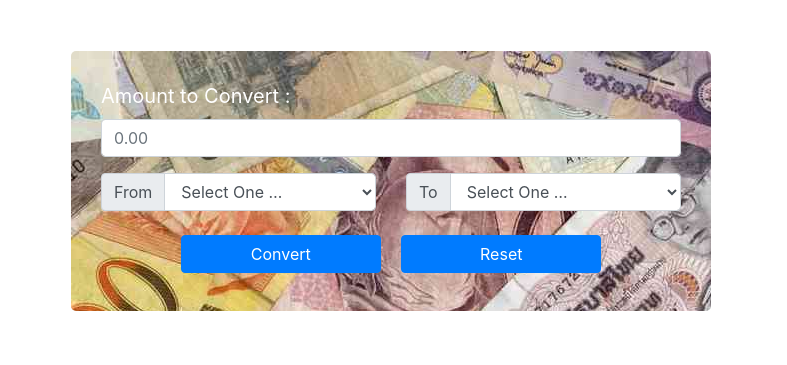
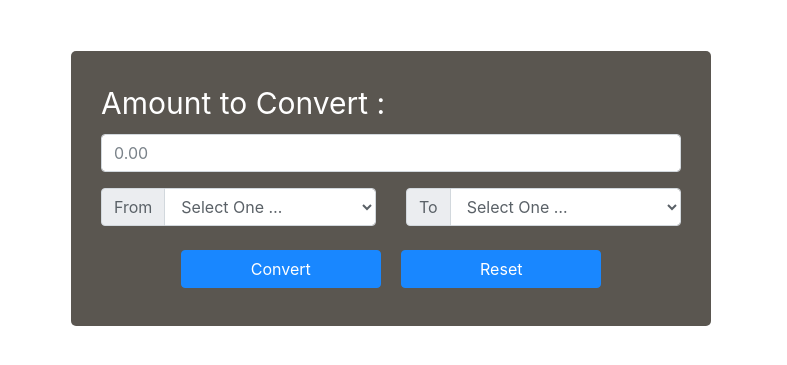
Before and after one commit to satyan9/currency-convertor, a plain HTML site: page index.html in a window 1280 px wide. Shown: the part 167-532 px from the top of the page, without its empty margins (249-1036 px from the left). Drawn offline with nearby package versions, Linux system fonts and the light colour scheme.

Commit message:
style.css

```diff
--- a/style.css
+++ b/style.css
@@ -22,12 +22,18 @@ hr {
 	margin: auto;
 	padding: 30px;
 	border-radius: 5px;
-	background-image: url(pjs1.jpg);
+	background-color: rgb(73, 68, 61);
+	opacity: 0.9;
 	color: white;
 }
 
 label {
-	font-size: 20px;
+	display: flex;
+	font-size: 30px;
+
+}
+#first{
+	flex-direction: column;
 }
 
 .btn {
```
